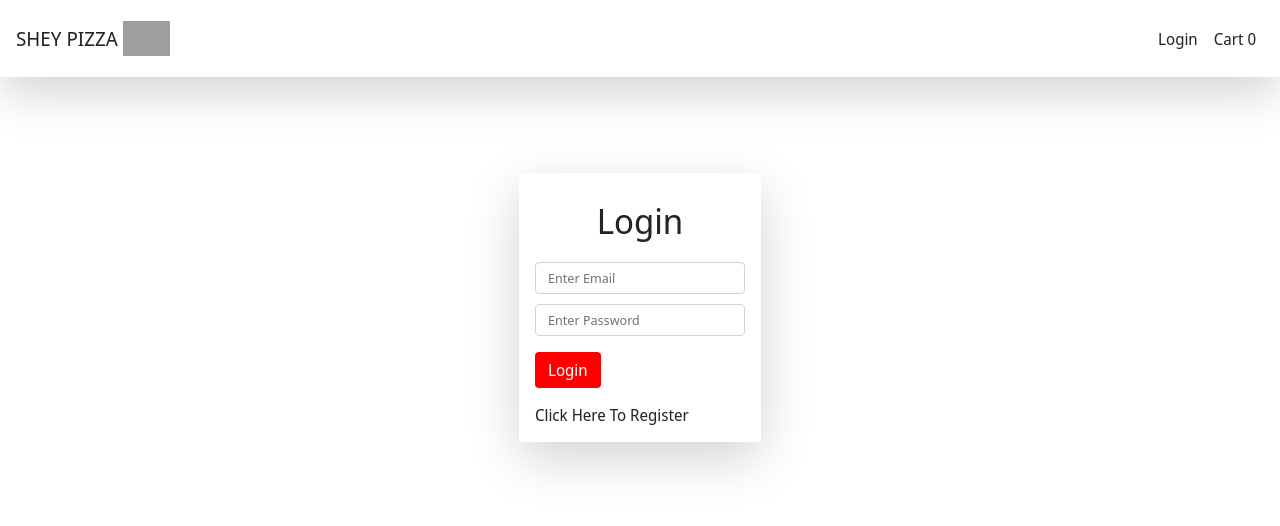
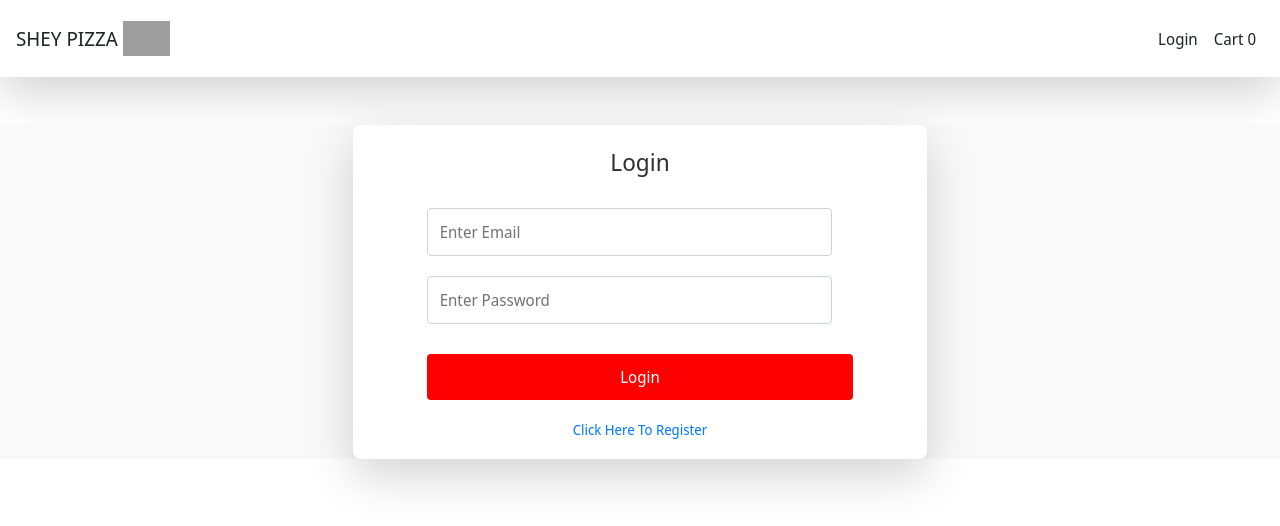
Before and after one commit to Maaz-Imam/Test-App, a React (Create React App) app: page /login in a window 1280 px wide. Shown: the top 526 px of the page. Built offline with nearby package versions, Linux system fonts and the light colour scheme; grey boxes are pictures that could not be loaded.

Commit message:
JSON Backend Server implemented, it displays the pizza list

```diff
--- a/package.json
+++ b/package.json
@@ -9,6 +9,8 @@
     "@testing-library/jest-dom": "^5.17.0",
     "@testing-library/react": "^13.4.0",
     "@testing-library/user-event": "^13.5.0",
+    "axios": "^1.7.2",
+    "json-server": "^1.0.0-beta.1",
     "react": "^18.3.1",
     "react-dom": "^18.3.1",
     "react-router-dom": "^6.24.1",
--- a/src/Login/Login.css
+++ b/src/Login/Login.css
@@ -1,62 +1,81 @@
-.Login{
+.Login {
     display: flex;
     justify-content: center;
-    /* width: 100%; */
+    align-items: flex-start;
+    /* height: 100vh; */
+    background-color: #f9f9f9;
 }
 
-.Login-Box-Box{
+.Login-Box {
     display: flex;
     flex-direction: column;
-    text-align: left;
-    box-shadow: 0 1rem 3rem rgba(0,0,0,.175);
-    margin: 3rem 0rem;
-    padding: 1rem;
-    /* width: 100%; */
+    justify-content: center;
+    align-items: center;
+    background-color: #fff;
+    padding: 20px;
+    box-shadow: 0 1rem 3rem rgba(0,0,0,.175)!important;
+    border-radius: 8px;
+    width: 800px;
 }
 
-.Login-Box-Box h2{
+.Login-Box h2 {
     text-align: center;
-    font-size: 35px;
-    margin: 8px;
+    font-size: 24px;
+    margin-bottom: 20px;
     font-weight: 500;
+    color: #333;
 }
 
-.Login-Info{
-    display: flex;
-    flex-direction: column;
+.Login-Info {
+    max-width: 80%;
 }
 
-.Login-Info input{
+.Login-Info input {
+    max-width: 89%;
+    width: 500px;
     color: #495057;
     border: 1px solid #ced4da;
-    border-radius: 0.25rem;
-    margin: 10px 0px 0px;
-    padding: 6px 12px;
+    border-radius: 4px;
+    margin: 10px 0;
+    padding: 12px;
+    font-size: 16px;
 }
 
-.Login-Info button{
+.Login-Info button {
+    width: 100%;
     font-size: 16px;
-    color: #FFFFFF;
+    color: #fff;
     background-color: #FF0000;
-    margin: 16px 0px;
-    padding: 6px 12px;
-    border: solid 1px transparent;
-    border-radius: 0.25rem;
-    font-weight: 400;
+    margin: 20px 0;
+    padding: 12px;
+    border: none;
+    border-radius: 4px;
+    font-weight: 500;
+    cursor: pointer;
+    transition: background-color 0.3s ease;
 }
 
-.Login-Info a{
-    text-decoration: none;
+.Login-Info button:hover {
+    background-color: #cc0000;
 }
 
-.Login-Info a:hover{
-    text-decoration: un;
+.Login-Info a {
+    text-align: center;
+    display: block;
+    color: #007bff;
+    text-decoration: none;
+    font-size: 14px;
 }
 
-/* @media (min-width: 768px) {
-    .col-md-5 {
-        -ms-flex: 0 0 41.666667%;
-        flex: 0 0 41.666667%;
-        max-width: 41.666667%;
-    }
-} */
+.Login-Info a:hover {
+    text-decoration: underline;
+}
+
+@media (min-width: 250px){
+.Login-Box {
+    -webkit-box-flex: 0;
+    -ms-flex: 0 0 41.666667%;
+    flex: 0 0 41.666667%;
+    max-width: 59.666667%;
+}
+}
--- a/src/Login/login.js
+++ b/src/Login/login.js
@@ -1,7 +1,6 @@
-import './Login.css';
 import React, { useState } from 'react';
 import { Link } from 'react-router-dom';
-
+import './Login.css';
 
 function Login() {
     const [formData, setFormData] = useState({
@@ -19,9 +18,7 @@ function Login() {
 
     const handleSubmit = (e) => {
         e.preventDefault();
-
         // Add your login logic here, such as sending a request to your server
-
         console.log('Form data submitted:', formData);
         // You can use Axios or the Fetch API to send the data to your server for authentication
     };
@@ -29,7 +26,6 @@ function Login() {
     return (
         <div className='Login'>
             <div className='Login-Box'>
-                <div className='Login-Box-Box'>
                 <h2>Login</h2>
                 <div className='Login-Info'>
                     <form onSubmit={handleSubmit}>
@@ -63,7 +59,6 @@ function Login() {
                 </div>
             </div>
         </div>
-        </div>
     )
 }
 
--- a/src/Main/Modal/Modal.js
+++ b/src/Main/Modal/Modal.js
@@ -1,15 +1,15 @@
 import './Modal.css';
 
-function Modal({ setIsOpen, pizza }) {
+function Modal({ handleCloseModal, pizza }) {
     // console.log(pizza);
     return (
         <>
-            <div className='Modal-overlay' onClick={() => setIsOpen(false)}></div>
+            <div className='Modal-overlay' onClick={() => handleCloseModal(false)}></div>
             <div className='Modal'>
                 <h1>{pizza.title}</h1>
                 <img src={pizza.img} alt={`${pizza.title}`} />
                 <p>{pizza.description}</p>
-                <button type='button' onClick={() => setIsOpen(false)}>CLOSE</button>
+                <button type='button' onClick={() => handleCloseModal(false)}>CLOSE</button>
             </div>
         </>
     );
--- a/src/Main/Quantity Dropdown/qty_drop.js
+++ b/src/Main/Quantity Dropdown/qty_drop.js
@@ -1,7 +1,6 @@
-import React, { useState, useEffect } from 'react';
 import Select from 'react-select';
 
-function Qty_Dropdown({ handlePizzaQty }) {
+function QtyDropdown({ handlePizzaQty }) {
 
   const options = [
     { value: '1', label: '1' },
@@ -29,4 +28,4 @@ function Qty_Dropdown({ handlePizzaQty }) {
   );
 }
 
-export default Qty_Dropdown;
+export default QtyDropdown;
--- a/src/Main/Size Dropdown/size_drop.js
+++ b/src/Main/Size Dropdown/size_drop.js
@@ -1,8 +1,7 @@
-import React, { useState, useEffect } from 'react';
 import Select from 'react-select';
 import './size_drop.css';
 
-function Size_Dropdown({ handlePizzaSize }) {
+function SizeDropdown({ handlePizzaSize }) {
 
   const options = [
     { value: 'small', label: 'Small' },
@@ -23,4 +22,4 @@ function Size_Dropdown({ handlePizzaSize }) {
   );
 };
 
-export default Size_Dropdown;
+export default SizeDropdown;
--- a/src/Pizza List/pizzaList.json
+++ b/src/Pizza List/pizzaList.json
@@ -1,5 +1,6 @@
 [
   {
+      "id": 0,
       "title": "Non Veg Supreme",
       "img": "https://www.dominos.co.in/files/items/Non-Veg_Supreme.jpg",
       "prices": {
@@ -7,9 +8,10 @@
           "medium": 150,
           "large": 200
         },
-        "description": "Bite into supreme delight of Black Olives, Onions, Grilled Mushrooms, Pepper BBQ Chicken, Peri-Peri Chicken, Grilled Chicken Rashers"
+      "description": "A delightful combination of black olives, onions, grilled mushrooms, pepper BBQ chicken, peri-peri chicken, and grilled chicken rashers, making it a supreme treat for non-vegetarian lovers."
   },
   {
+      "id": 1,
       "title": "Golden Corn Pizza",
       "img": "https://www.dominos.co.in//files/items/golden_corn_veg.jpg",
       "prices": {
@@ -17,9 +19,10 @@
           "medium": 4350,
           "large": "NaN"
         },
-        "description": "Bite into supreme delight of Black Olives, Onions, Grilled Mushrooms, Pepper BBQ Chicken, Peri-Peri Chicken, Grilled Chicken Rashers"
+      "description": "Enjoy the sweet and savory taste of golden corn with a blend of cheese and other toppings, perfect for those who enjoy a vegetarian delight."
   },
   {
+      "id": 2,
       "title": "Jalapeno & Red Paprika Pizza",
       "img": "https://www.dominos.co.in/files/items/5_Pepper.jpg",
       "prices": {
@@ -27,9 +30,10 @@
           "medium": 250,
           "large": 2000
         },
-        "description": "Bite into supreme delight of Black Olives, Onions, Grilled Mushrooms, Pepper BBQ Chicken, Peri-Peri Chicken, Grilled Chicken Rashers"
+      "description": "Spice up your taste buds with jalapenos and red paprika on a cheesy base, offering a fiery yet flavorful experience."
   },
   {
+      "id": 3,
       "title": "Pepper Barbeque Chicken",
       "img": "https://www.dominos.co.in/files/items/Pepper_Barbeque.jpg",
       "prices": {
@@ -37,9 +41,10 @@
           "medium": 150,
           "large": 800
         },
-        "description": "Bite into supreme delight of Black Olives, Onions, Grilled Mushrooms, Pepper BBQ Chicken, Peri-Peri Chicken, Grilled Chicken Rashers"
+      "description": "Indulge in succulent BBQ chicken topped with a peppery sauce, creating a rich and tangy flavor profile."
   },
   {
+      "id": 4,
       "title": "Mexican Green Wave",
       "img": "https://img2.exportersindia.com/product_images/bc-full/2018/10/2044906/mexican-green-wave-pizza-1540891420-4420335.jpeg",
       "prices": {
@@ -47,9 +52,10 @@
           "medium": 170,
           "large": 200
         },
-        "description": "Bite into supreme delight of Black Olives, Onions, Grilled Mushrooms, Pepper BBQ Chicken, Peri-Peri Chicken, Grilled Chicken Rashers"
+      "description": "Experience a wave of Mexican flavors with a blend of veggies, cheese, and spices that bring a taste of Mexico to every bite."
   },
   {
+      "id": 5,
       "title": "Double Cheese Margherita Pizza",
       "img": "https://www.dominos.co.in/files/items/Double_Cheese_Margherita.jpg",
       "prices": {
@@ -57,9 +63,10 @@
           "medium": 150,
           "large": 200
         },
-        "description": "Bite into supreme delight of Black Olives, Onions, Grilled Mushrooms, Pepper BBQ Chicken, Peri-Peri Chicken, Grilled Chicken Rashers"
+      "description": "A classic favorite featuring double the cheese on a tomato sauce base, offering a simple yet satisfying pizza experience."
   },
   {
+      "id": 6,
       "title": "Pepper Barbeque Chicken",
       "img": "https://www.dominos.co.in/files/items/Pepper_Barbeque.jpg",
       "prices": {
@@ -67,6 +74,6 @@
           "medium": 150,
           "large": 200
         },
-        "description": "Bite into supreme delight of Black Olives, Onions, Grilled Mushrooms, Pepper BBQ Chicken, Peri-Peri Chicken, Grilled Chicken Rashers"
+      "description": "Indulge in succulent BBQ chicken topped with a peppery sauce, creating a rich and tangy flavor profile."
   }
 ]
```
Also changed, not shown: src/JsonData/data.json (added, +81 -0 lines), src/Main/Main.js (+27 -16 lines), 1 other file (tests, documents, lock files or other folders). Lines whose indentation alone changed are shown as unchanged.
